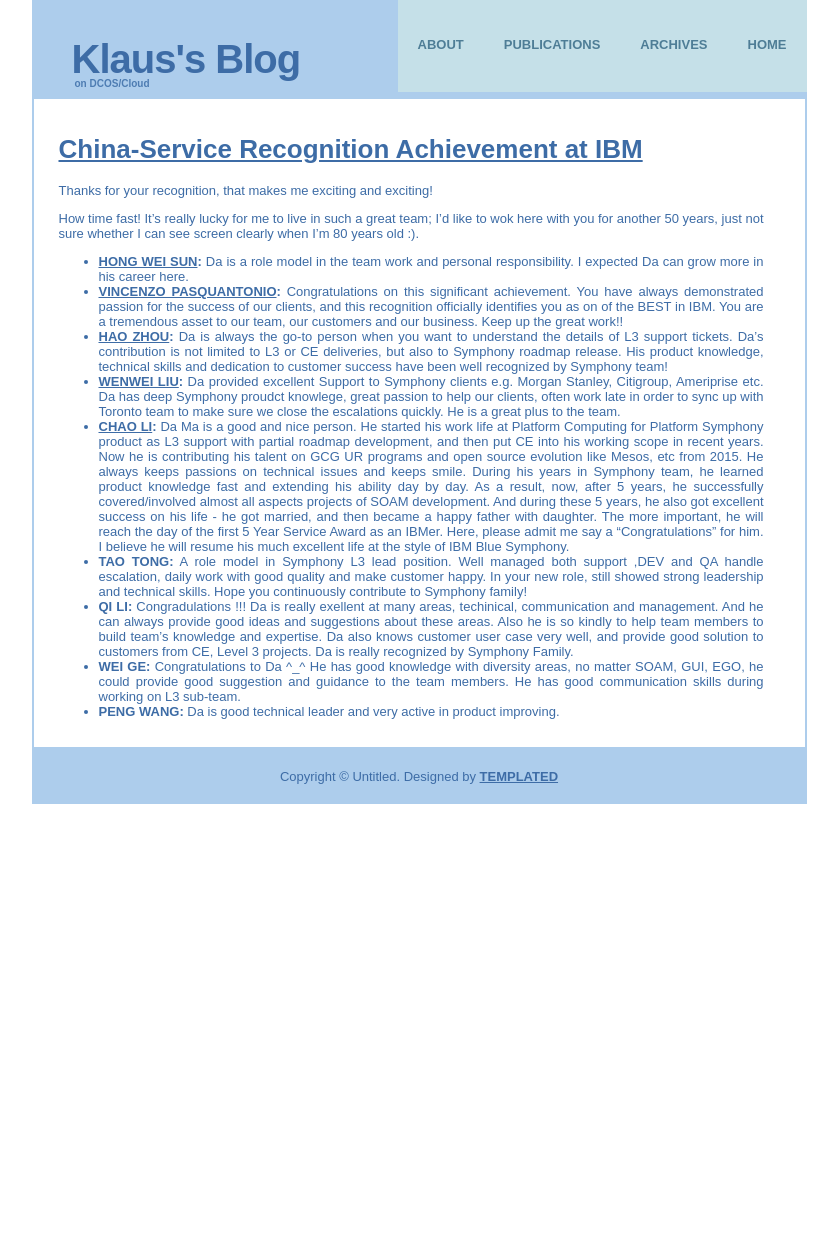
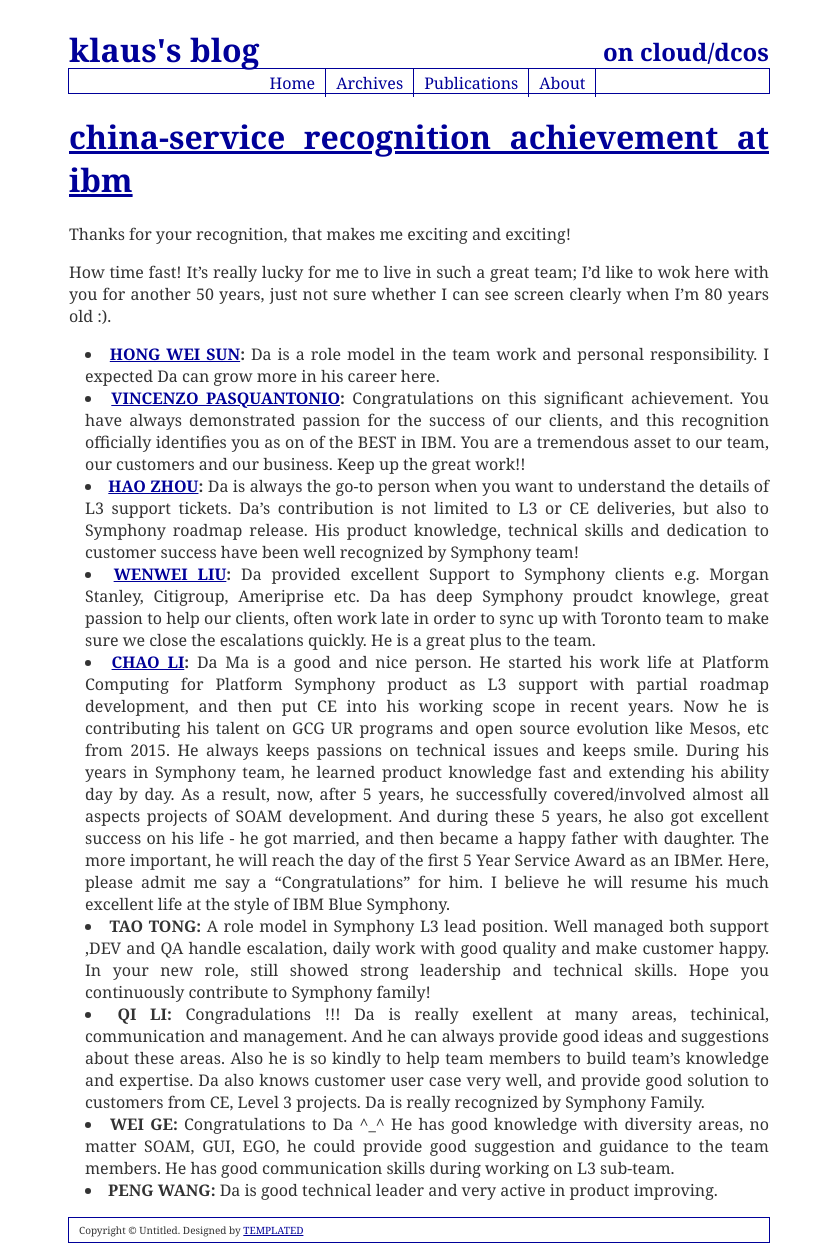
Before and after one commit to k82cn/k82cn.github.io, a Jekyll site: the page built from index.md, in a window 1280 px wide. Shown: the whole page, without its empty margins (221-1059 px from the left). Built offline with Jekyll 4.4.1, drawn with Linux system fonts in a browser that asks for light colours; before the commit the page ends 900 px from its top, so only the background shows below that.

Commit message:
Used simple template

```diff
--- a/_layouts/default.html
+++ b/_layouts/default.html
@@ -1,10 +1,12 @@
 <!DOCTYPE html PUBLIC "-//W3C//DTD XHTML 1.0 Strict//EN" "http://www.w3.org/TR/xhtml1/DTD/xhtml1-strict.dtd">
 <html xmlns="http://www.w3.org/1999/xhtml">
+
 <head>
 <meta http-equiv="content-type" content="text/html; charset=utf-8" />
 <title>{% if page.title %}{{ page.title }}{% else %}{{ site.title }}{% endif %}</title>
 <meta name="keywords" content="" />
 <meta name="description" content="" />
+
 <link href="/css/styles.css" rel="stylesheet" type="text/css" />
 <link rel="stylesheet" href="/css/prettify.css">
 
@@ -15,36 +17,51 @@
 <body>
 <div id="header">
 	<h1>Klaus's Blog</h1>
-	<h2><span>on DCOS/Cloud</span></h2>
+	<h2>on Cloud/DCOS</h2>
 </div>
 <div id="menu">
 	<ul>
-		<li class="first"><a href="/">Home</a></li>
+		<li><a href="/">Home</a></li>
     <li><a href="/archives">Archives</a></li>
     <li><a href="/pub">Publications</a></li>
     <li><a href="/about">About</a></li>
 	</ul>
-	<div style="clear: both;">&nbsp;</div>
 </div>
 <div id="content">
-	<div id="colTwo">
+
     {{ content }}
+
+<!--
+	<div id="left">
+		<h2>Welcome to Untitled!</h2>
+		<p>SIMPLICITY is a free template from <a href="http://templated.co" rel="nofollow">TEMPLATED</a> released under the <a href="http://templated.co/license">Creative Commons Attribution License</a>. You're free to use it for both commercial or personal use. We only ask that you credit us in some way. Enjoy :)</p>
+		<p>Suspendisse potenti. Donec nulla est, laoreet quis, pellentesque in, congue in, dui. Nunc rhoncus placerat augue. Donec justo odio, eleifend varius, volutpat venenatis, sagittis ut, orci. Donec nulla est, laoreet quis, pellentesque in, congue in, dui. Nunc rhoncus placerat augue. Donec justo odio, eleifend varius, volutpat venenatis, sagittis ut, orci. Nullam et orci in erat viverra ornare. Nunc pellentesque. Sed vestibulum blandit nisl. Quisque elementum convallis purus. Quisque pellentesque semper massa.</p>
+		<ul>
+			<li><a href="#">Suspendisse quis gravida massa felis.</a></li>
+			<li><a href="#">Vivamus sagittis bibendum erat.</a></li>
+			<li><a href="#">Nullam et orci in erat viverra ornare.</a></li>
+			<li><a href="#">Suspendisse quis gravida massa felis.</a></li>
+			<li><a href="#">Curabitur malesuada turpis nec ante.</a></li>
+		</ul>
+		<p>Aliquam gravida massa eu arcu. Fusce mollis tristique sem. Sed eu eros imperdiet eros interdum blandit. Vivamus sagittis bibendum erat. Curabitur malesuada turpis nec ante. Suspendisse quis felis. Suspendisse potenti. Nullam et orci in erat viverra ornare. Nunc pellentesque. Sed vestibulum blandit nisl. Quisque elementum convallis purus.</p>
 	</div>
-  <!--
-	<div id="colThree">
+	<div id="right">
+		<h2>Recent Updates</h2>
+		<p><strong>[06/09/2006]</strong> Etiam odio mi, suscipit et, rhoncus ac, lacinia, nisl. Aliquam gravida massa eu arcu. <a href="#">More&#8230;</a></p>
+		<p><strong>[06/06/2006]</strong> Fusce mollis tristique sem. Sed eu eros imperdiet eros interdum blandit. Vivamus sagittis bibendum erat. Curabitur malesuada. <a href="#">More&#8230;</a></p>
+		<p><strong>[06/03/2006]</strong> Nunc pellentesque. Sed vestibulum blandit nisl. Quisque elementum convallis purus. Suspendisse potenti. Donec nulla est, laoreet quis, pellentesque in. <a href="#">More&#8230;</a></p>
 		<h2>Ipsum Dolorem</h2>
 		<ul>
-    {% for post in site.categories.tech limit:5 %}
-      <li> <a href="{{ post.url }}">{{ post.title }} </a> </li>
-    {% endfor %}
+			<li><a href="#">Sagittis Bibendum Erat</a></li>
+			<li><a href="#">Malesuada Turpis</a></li>
+			<li><a href="#">Quis Gravida Massa</a></li>
+			<li><a href="#">Inerat Viverra Ornare</a></li>
 		</ul>
 	</div>
   -->
-	<div style="clear: both;">&nbsp;</div>
 </div>
-
 <div id="footer">
-	<p>Copyright &copy; Untitled. Designed by <a href="http://templated.co"><strong>TEMPLATED</strong></a></p>
+	<p>Copyright &copy; Untitled. Designed by <a href="http://templated.co" rel="nofollow">TEMPLATED</a></p>
 </div>
 
 <script type="text/javascript">
--- a/css/styles.css
+++ b/css/styles.css
@@ -1,86 +1,65 @@
 
-/*
-Design by TEMPLATED
-http://templated.co
-Released for free under the Creative Commons Attribution License
-*/
-
-/* Elements */
+/** BASIC */
 
 body {
-	margin:  0px;
-	font-family: Arial, Helvetica, sans-serif;
-	font-size: small;
 	text-align: justify;
-	color: #3D6CA6;
+	font-family: Georgia, "Times New Roman", Times, serif;
+	color: #333333;
 }
 
-h1 {
+h1, h2, h3 {
+	text-transform: lowercase;
+	color: #000099;
 }
 
-h2, h3 {
-	margin-top: 0px;
-}
-
-h4, h5, h6 {
-}
-
-p, ol, ul, dl, blockquote {
+ul {
+	margin-left: 0px;
+	padding-left: 1em;
+	list-style-position: inside;
 }
 
 a {
-	color: #3D6CA6;
+	color: #000099;
 }
 
 a:hover {
 	text-decoration: none;
-	color: #3D6CA6;}
+	color: #990000;
+}
 
 /** HEADER */
 
 #header {
-	background: #ADCDEC;
-	width: 775px;
-	margin: 0 auto;
-	padding: 10px 0px 0px 0px;
+	width: 700px;
+	height: 60px;
+	margin: 0px auto;
 }
 
 #header h1 {
-	margin-bottom: -.1em;
-	padding: 0px 0 0 40px;
-	font-size: 40px;
-	letter-spacing: -1px;
-	color: #3D6CA6;
+	float: left;
+	margin: 0px;
+	padding: 20px 0px 0px 0px;
 }
 
 #header h2 {
+	float: right;
 	margin: 0px;
-	padding: 0px 0px 32px 43px;
-	font-size: 10px;
-	color: #4D7CB2;
-}
-
-#header a{
-	text-decoration: none;
-	color: #4D7CB2;
-}
-
-#header a:hover {
-	text-decoration: none;
+	padding: 27px 0px 0px 0px;
 }
 
 /** MENU */
 
 #menu {
-	width: 775px;
-	margin: -.5em auto -.8em auto;
+	width: 700px;
+	height: 1.5em;
+	margin: 0px auto;
+	border: 1px solid #000099;
 }
 
 #menu ul {
-	margin: -.5em auto -9.5em auto;
-	padding: 0;
+	margin: 0px;
+	padding: 0px;
 	list-style: none;
-	text-align: right;
 }
 
 #menu li {
@@ -88,52 +67,30 @@
 }
 
 #menu a {
-	float: right;
-	font-weight: bold;
-	padding: 40px 20px 40px 20px;
-	text-align: center;
+	display: block;
+	float: left;
+	padding: 3px 10px;
+	border-right: 1px solid #000099;
 	text-decoration: none;
-	text-transform: uppercase;
-	font-weight: bold;
-	background: #C5E0E8;
-	color: #4E7D96;
 }
 
 #menu a:hover {
-	background: #C8DADC;
-	padding: 39px 19px 39px 19px;
-	display: block;
-	border: 1px solid;
-	border-left-color: #003366;
-	color: #323845;
+	background: #000099;
+	color: #FFFFFF;
 }
 
-
-/* Content */
+/** CONTENT */
 
 #content {
-	width: 771px;
+	width: 700px;
 	margin: 0px auto;
-	padding: 18px 0px 0px 0px;
-	border: 2px solid #ADCDEC;
-	background: #FFFFFF;
 }
 
-#colOne {
-	float: left;
-	width: 170px;
-	margin-left: 10px;
+#content h2 {
+	font-weight: normal;
 }
 
-#colTwo {
-	float: left;
-	width: 705px;
-	margin-left: 10px;
-	margin-right: 10px;
-	padding: 0px 15px;
-}
-
-#colTwo img {
+#content img {
   max-width:100%;
   max-height:100%;
   margin:auto;
@@ -141,27 +98,28 @@
   align:left;
 }
 
-#colThree {
+#left {
 	float: left;
-	width: 180px;
+	width: 480px;
 }
 
-#colThree ul {
-	margin-left: 0px;
-	padding-left: 0px;
-	list-style-position: inside;
+#right {
+	float: right;
+	width: 200px;
 }
 
-/* Footer */
+/** FOOTER */
 
 #footer {
-	width: 735px;
+	clear: both;
+	width: 680px;
 	margin: 0px auto;
-	padding: 20px 20px;
-	background: #ADCDEC;
+	padding: 5px 10px;
+	border: 1px solid #000099;
 }
 
 #footer p {
 	margin: 0px;
-	text-align: center;
+	padding: 0px;
+	font-size: x-small;
 }
```
